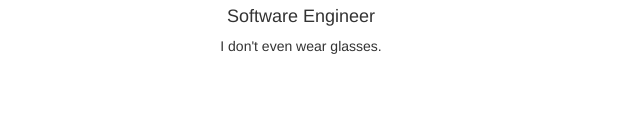
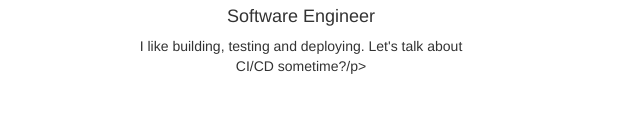
Before and after one commit to gregnorth/gregnorth.github.io, a plain HTML site: page index.html in a window 1280 px wide. Shown: the part 383-496 px from the top of the page, without its empty margins (339-979 px from the left). Drawn offline with nearby package versions, Linux system fonts and the light colour scheme.

Commit message:
Update index.html

```diff
--- a/index.html
+++ b/index.html
@@ -1,7 +1,7 @@
 <!DOCTYPE html>
 <html>
   <head>
-    <title>Greg North / Digital Developer</title>
+    <title>Greg North / Software Engineer</title>
     <meta name="viewport" content="width=device-width, initial-scale=1.0">
     <!-- Bootstrap -->
     <link href="css/bootstrap.min.css" rel="stylesheet" media="screen">
@@ -24,7 +24,7 @@
 		</div>
 		<div class="row">
 			<div class="col-lg-4 col-lg-offset-4 text-center">
-				<p>I don't even wear glasses.</p>
+				<p>I like building, testing and deploying. Let's talk about CI/CD sometime?/p>
 		    </div>
 		</div>
 	</div>
```
